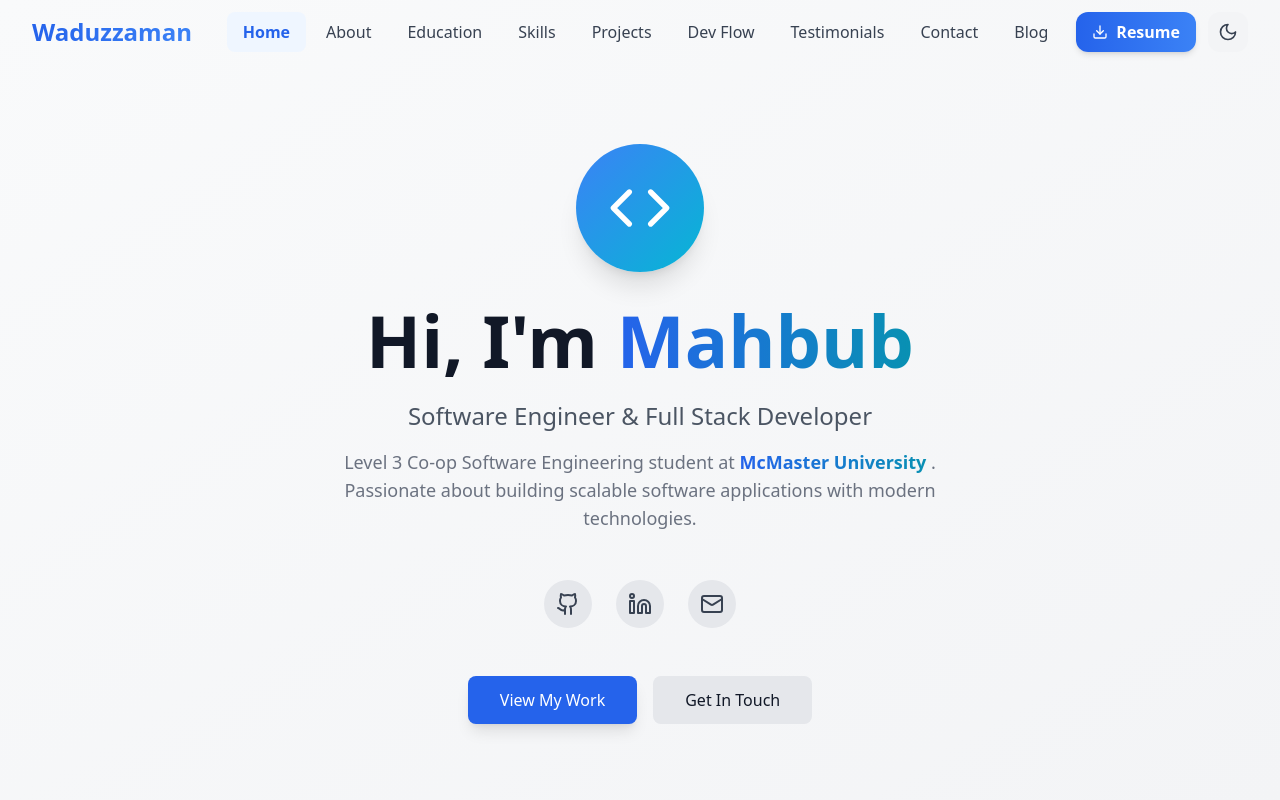
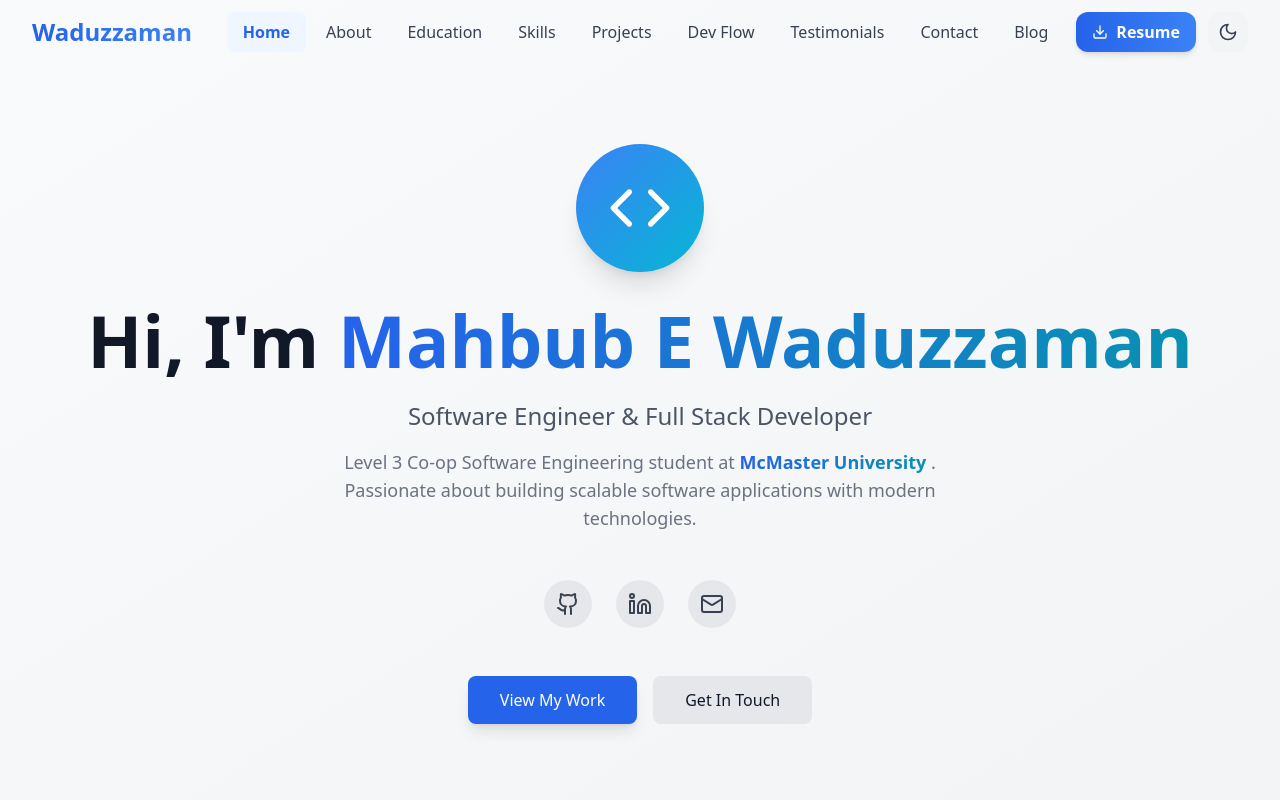
Before and after one commit to waduzzaman/portfolio-2025, a Next.js app: page / in a window 1280 px wide. Shown: the top 800 px of the page. Built offline with nearby package versions, Linux system fonts and the light colour scheme.

Commit message:
updated accordian

```diff
--- a/app/components/Hero.tsx
+++ b/app/components/Hero.tsx
@@ -14,7 +14,7 @@
           </div>
 
           <h1 className="text-5xl sm:text-6xl lg:text-7xl font-bold text-gray-900 dark:text-white mb-6 animate-fade-in">
-            Hi, I'm <span className="text-transparent bg-clip-text bg-gradient-to-r from-blue-600 to-cyan-600">Mahbub</span>
+            Hi, I'm <span className="text-transparent bg-clip-text bg-gradient-to-r from-blue-600 to-cyan-600">Mahbub E Waduzzaman</span>
           </h1>
 
           <p className="text-xl sm:text-2xl text-gray-600 dark:text-gray-300 mb-4">
```
Also changed, not shown: 1 other file (tests, documents, lock files or other folders).
